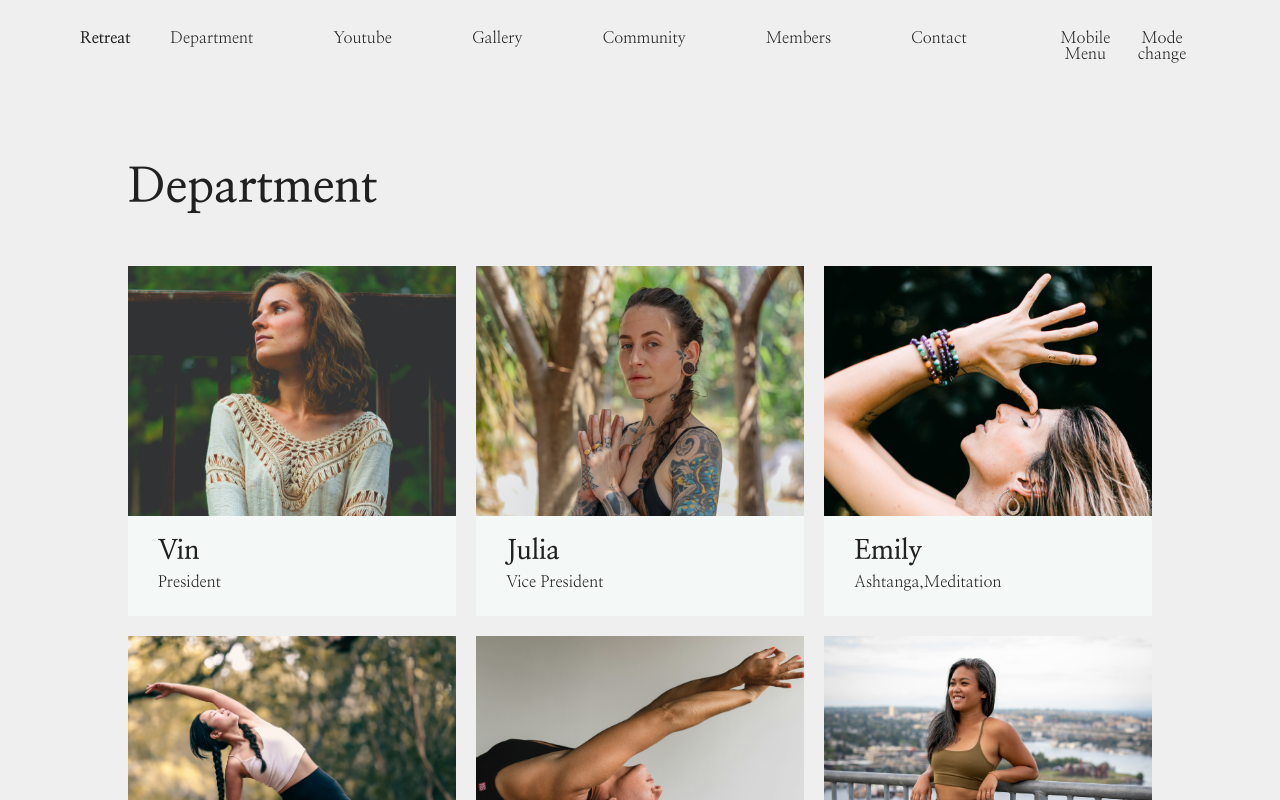
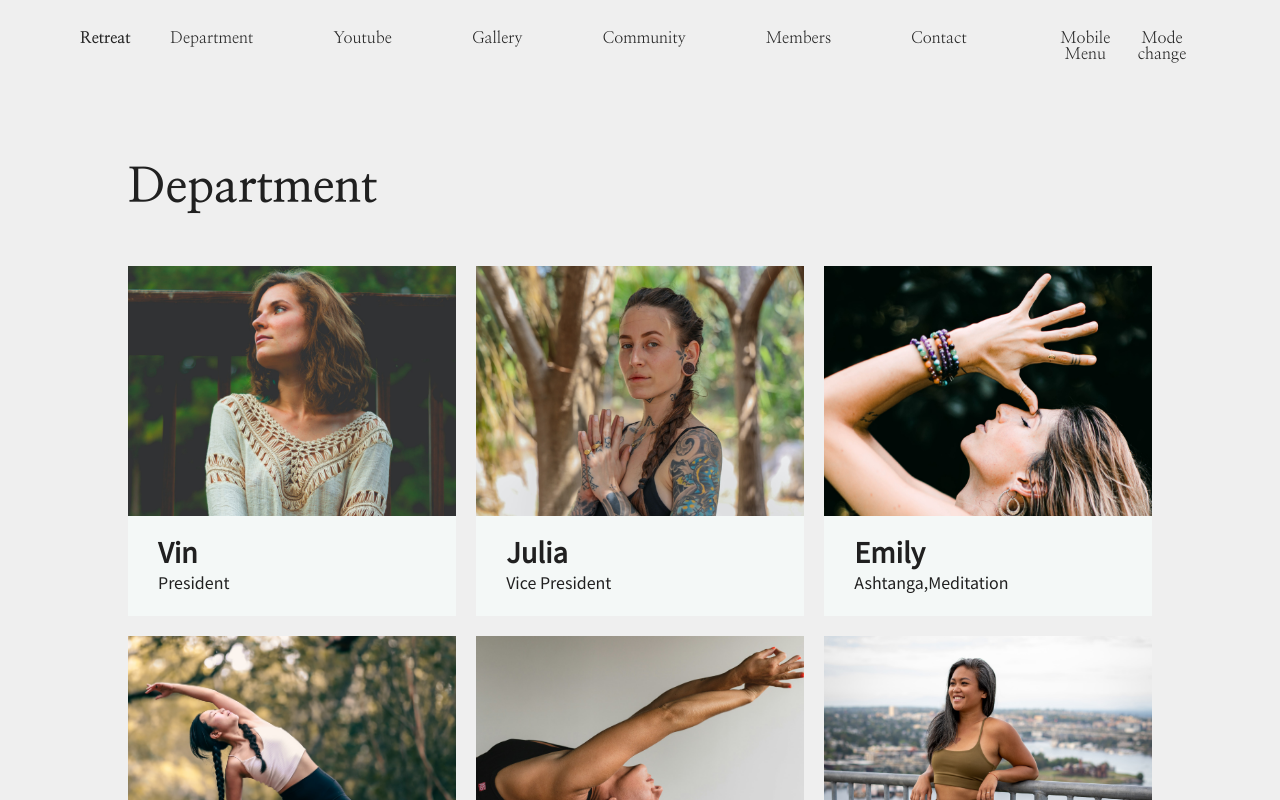
Before and after one commit to yujinchati/react_final, a React (Create React App) app: page /department in a window 1280 px wide. Built offline with nearby package versions, Linux system fonts and the light colour scheme.

Commit message:
1204 오휴 수정

```diff
--- a/package.json
+++ b/package.json
@@ -5,6 +5,7 @@
   "dependencies": {
     "react": "^17.0.2",
     "react-dom": "^17.0.2",
+    "react-icons": "^4.12.0",
     "react-router-dom": "^5.3.1",
     "react-scripts": "5.0.1",
     "sass": "^1.51.0"
--- a/src/components/sub/department/Department.scss
+++ b/src/components/sub/department/Department.scss
@@ -28,6 +28,7 @@
 				width: 100%;
 				padding: 0 30px;
 				box-sizing: border-box;
+				font-family: var(--baseFont2);
 				background: #f4f8f7;
 				strong {
 					font-weight: bold;
--- a/src/globalStyles/Variables.scss
+++ b/src/globalStyles/Variables.scss
@@ -1,7 +1,8 @@
-@import url('https://fonts.googleapis.com/css2?family=Libre+Baskerville&family=Nanum+Myeongjo:wght@400;700&display=swap');
+@import url('https://fonts.googleapis.com/css2?family=Libre+Baskerville&family=Nanum+Myeongjo:wght@400;700&family=Noto+Sans+KR:wght@300;400&display=swap');
 
 :root {
 	--baseFont: 'Nanum Myeongjo', serif;
+	--baseFont2: 'Noto Sans KR', sans-serif;
 	--pointFont: 'Libre Baskerville', serif;
 	--baseColor: #202020;
 	--baseColor-code: 18, 18, 18;
```
Also changed, not shown: 2 other files (tests, documents, lock files or other folders).
